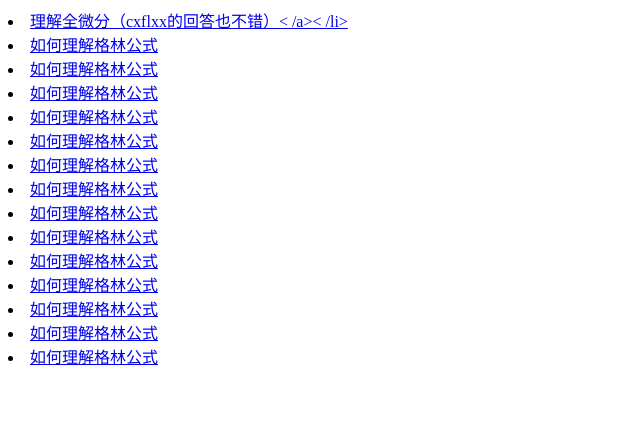
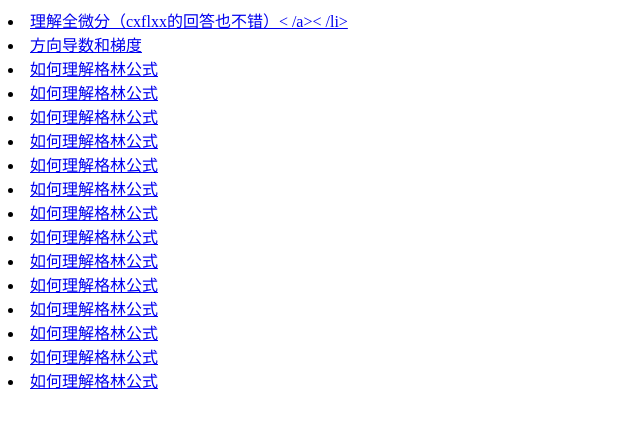
Before and after one commit to batmanjo/math, a plain HTML site: page index.html in a window 1280 px wide. Shown: the whole page, without its empty margins (0-640 px from the left). Drawn offline with Linux system fonts and the light colour scheme.

Commit message:
Update index.html

```diff
--- a/index.html
+++ b/index.html
@@ -9,6 +9,7 @@
 </head>
 <body>
 <li><a href="https://www.zhihu.com/question/31464934">理解全微分（cxflxx的回答也不错）< /a>< /li>
+    <li><a href="https://www.zhihu.com/question/36301367">方向导数和梯度</a></li>
 <li><a href="https://www.zhihu.com/question/22674439">如何理解格林公式</a></li>
     <li><a href="https://www.zhihu.com/question/22674439">如何理解格林公式</a></li>
     <li><a href="https://www.zhihu.com/question/22674439">如何理解格林公式</a></li>
```
